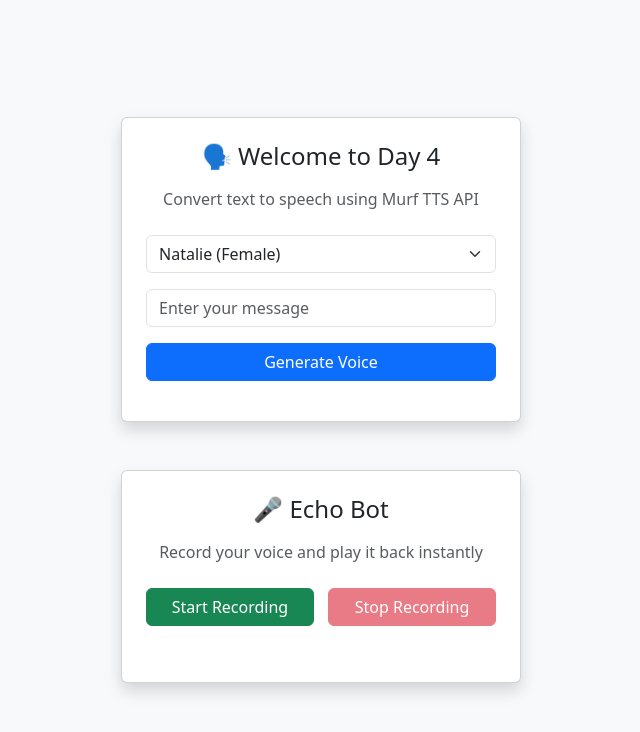
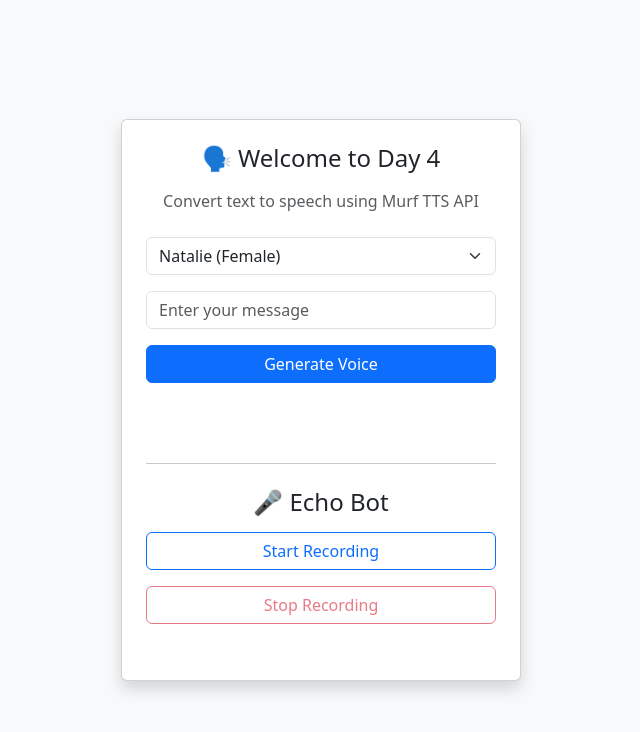
Before and after one commit to siddbhatt18/30-days-of-voice-agents, a plain HTML site: page day-04/templates/index.html in a window 1280 px wide. Shown: the whole page, without its empty margins (319-959 px from the left). Drawn offline with nearby package versions, Linux system fonts and the light colour scheme; no server answers.

Commit message:
Update index.html

```diff
--- a/day-04/templates/index.html
+++ b/day-04/templates/index.html
@@ -2,58 +2,110 @@
 <html lang="en">
 <head>
   <meta charset="UTF-8" />
-  <meta name="viewport" content="width=device-width, initial-scale=1.0"/>
+  <meta
+    name="viewport"
+    content="width=device-width, initial-scale=1.0"
+  />
   <title>Day 4 - Voice Agent Challenge</title>
-
-  <link href="https://cdn.jsdelivr.net/npm/bootstrap@5.3.0/dist/css/bootstrap.min.css" rel="stylesheet">
-
-  <style>
-    .w-48 {
-      width: 48%;
-    }
-  </style>
+  <link
+    href="https://cdn.jsdelivr.net/npm/bootstrap@5.3.0/dist/css/bootstrap.min.css"
+    rel="stylesheet"
+  />
 </head>
 <body class="bg-light">
-
-  <div class="container d-flex justify-content-center align-items-center min-vh-100 flex-column">
+  <div
+    class="container d-flex justify-content-center align-items-center min-vh-100"
+  >
+    <div
+      class="card shadow p-4 text-center"
+      style="max-width: 400px; width: 100%;"
+    >
 
       <!-- TTS Section -->
-    <div class="card shadow p-4 text-center mb-5" style="max-width: 400px; width: 100%;">
       <h4 class="mb-3">🗣️ Welcome to Day 4</h4>
-      <p class="mb-4 text-muted">Convert text to speech using Murf TTS API</p>
+      <p class="mb-4 text-muted">
+        Convert text to speech using Murf TTS API
+      </p>
 
-      <select id="voiceSelector" class="form-select mb-3" aria-label="Select Voice">
+      <div class="mb-3">
+        <select
+          id="voiceSelector"
+          class="form-select"
+          aria-label="Select Voice"
+        >
           <option>Loading voices...</option>
         </select>
-
-      <input type="text" id="textInput" class="form-control mb-3" placeholder="Enter your message"/>
-
-      <button id="generateBtn" class="btn btn-primary w-100" onclick="generateTTS()">Generate Voice</button>
-
-      <audio id="audioPlayer" class="mt-4 w-100" controls hidden></audio>
-
-      <div id="errorDisplay" class="text-danger mt-3"></div>
       </div>
 
-    <!-- Echo Bot Section -->
-    <div class="card shadow p-4 text-center" style="max-width: 400px; width: 100%;">
-      <h4 class="mb-3">🎤 Echo Bot</h4>
-      <p class="mb-4 text-muted">Record your voice and play it back instantly</p>
-
-      <div class="d-flex justify-content-between mb-3">
-        <button id="startRecordingBtn" class="btn btn-success w-48">Start Recording</button>
-        <button id="stopRecordingBtn" class="btn btn-danger w-48" disabled>Stop Recording</button>
+      <div class="mb-3">
+        <input
+          type="text"
+          id="textInput"
+          class="form-control"
+          placeholder="Enter your message"
+        />
       </div>
 
-      <audio id="echoAudio" class="mt-3 w-100" controls hidden></audio>
+      <div class="mb-3">
+        <button
+          id="generateBtn"
+          class="btn btn-primary w-100"
+          onclick="generateTTS()"
+        >
+          Generate Voice
+        </button>
+      </div>
 
-      <div id="echoError" class="text-danger mt-3"></div>
+      <div class="mb-3">
+        <audio
+          id="audioPlayer"
+          class="w-100"
+          controls
+          hidden
+        ></audio>
+      </div>
+
+      <div id="errorDisplay" class="text-danger mb-4"></div>
+
+      <hr class="my-4" />
+
+      <!-- Echo Bot Section -->
+      <h1 class="h4 mb-3">🎤 Echo Bot</h1>
+
+      <div class="mb-3">
+        <button
+          id="startBtn"
+          class="btn btn-outline-primary w-100"
+        >
+          Start Recording
+        </button>
+      </div>
+
+      <div class="mb-3">
+        <button
+          id="stopBtn"
+          class="btn btn-outline-danger w-100"
+          disabled
+        >
+          Stop Recording
+        </button>
+      </div>
+
+      <div class="mb-3">
+        <audio
+          id="echoAudio"
+          class="w-100"
+          controls
+          hidden
+        ></audio>
       </div>
 
     </div>
+  </div>
 
-  <script src="https://cdn.jsdelivr.net/npm/bootstrap@5.3.0/dist/js/bootstrap.bundle.min.js"></script>
+  <script
+    src="https://cdn.jsdelivr.net/npm/bootstrap@5.3.0/dist/js/bootstrap.bundle.min.js"
+  ></script>
   <script src="/static/script.js"></script>
-
 </body>
 </html>
```
Lines whose indentation alone changed are shown as unchanged.
